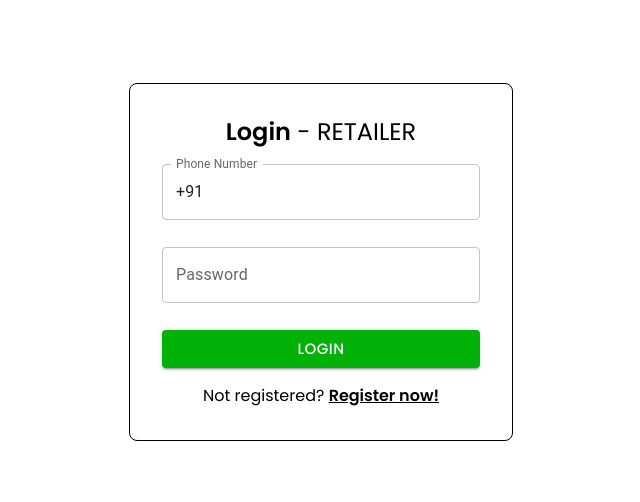
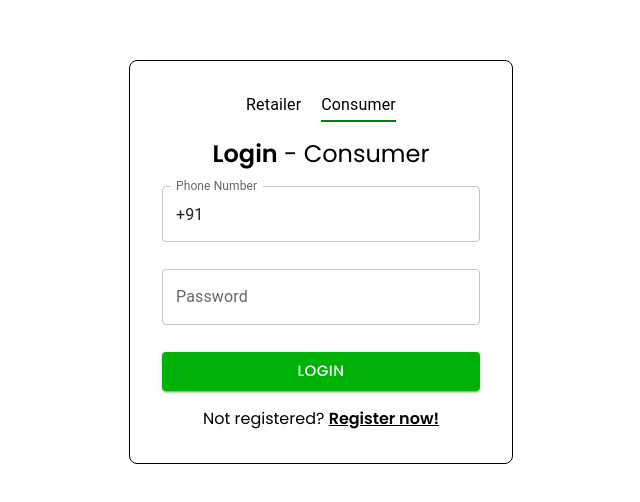
Before and after one commit to aakamshpm/CropChain, a React (Vite) app in the folder frontend/: page /login in a window 1280 px wide. Shown: the part 138-640 px from the top of the page, without its empty margins (319-959 px from the left). Built offline with nearby package versions, Linux system fonts and the light colour scheme; a web font is replaced by a local one.

Commit message:
created a radio for consumer or retailer selection

```diff
--- a/frontend/index.html
+++ b/frontend/index.html
@@ -2,7 +2,7 @@
 <html lang="en">
   <head>
     <meta charset="UTF-8" />
-    <link rel="icon" type="image/svg+xml" href="/vite.svg" />
+    <link rel="icon" type="image/svg+xml" href="/plant.png" />
     <meta name="viewport" content="width=device-width, initial-scale=1.0" />
     <title>CropChain</title>
   </head>
--- a/frontend/src/user/components/Navbar.jsx
+++ b/frontend/src/user/components/Navbar.jsx
@@ -4,15 +4,18 @@ import Person2OutlinedIcon from "@mui/icons-material/Person2Outlined";
 import ShoppingCartOutlinedIcon from "@mui/icons-material/ShoppingCartOutlined";
 import LogoutOutlinedIcon from "@mui/icons-material/LogoutOutlined";
 import { TextField } from "@mui/material";
+import { isUserAuthenticated } from "../utils/userAuth";
 
 const Navbar = () => {
+  const role = isUserAuthenticated();
+
   return (
     <div className="flex flex-col font-['Poppins']">
       <div className="flex justify-between px-20 py-5 items-center">
-        <div className="logo flex items-center justify-between">
+        <Link to="/" className="logo flex items-center justify-between">
           <img src="/plant.png" alt="logo" />
           <h1 className=" text-2xl font-semibold ml-1">CropChain</h1>
-        </div>
+        </Link>
 
         <div className="flex">
           <div className="border-y-[1px] border-s border-gray-500 rounded-s-lg px-4 py-1 flex items-center w-[25em]">
@@ -35,8 +38,22 @@ const Navbar = () => {
         </div>
 
         <div className="flex items-center">
-          <Person2OutlinedIcon sx={{ fontSize: 30 }} />
-          <p className="text-lg ">Profile</p>
+          {role ? (
+            <>
+              <Person2OutlinedIcon sx={{ fontSize: 30 }} />
+              <p className="text-lg ">
+                Profile <span>({role.toUpperCase()})</span>
+              </p>
+            </>
+          ) : (
+            <div>
+              <p className="flex">
+                <Link to="/login">Sign In</Link>
+                <span className="ml-1 mr-1">/</span>
+                <Link to="/register"> Sign Up</Link>
+              </p>
+            </div>
+          )}
         </div>
       </div>
 
--- a/frontend/src/user/pages/UserLogin.jsx
+++ b/frontend/src/user/pages/UserLogin.jsx
@@ -1,4 +1,4 @@
-import { useEffect } from "react";
+import { useEffect, useState } from "react";
 import { useDispatch, useSelector } from "react-redux";
 import { Link, useNavigate } from "react-router-dom";
 import { useSnackbar } from "notistack";
@@ -6,7 +6,14 @@ import { Formik, Form, ErrorMessage } from "formik";
 import * as Yup from "yup";
 import { isValidPhoneNumber } from "react-phone-number-input";
 import { retailerLogin } from "../utils/retailer/retailerActions";
-import { Box, Button, TextField, Typography } from "@mui/material";
+import {
+  Box,
+  Button,
+  FormControlLabel,
+  Radio,
+  RadioGroup,
+  TextField,
+} from "@mui/material";
 import { resetMessageState } from "../utils/userSlice";
 
 const UserLogin = () => {
@@ -18,6 +25,8 @@ const UserLogin = () => {
       ),
     password: Yup.string().required("Password is required"),
   });
+
+  const [selectedValue, setSelectedValue] = useState("Consumer");
 
   const { error, success } = useSelector((state) => state.user);
 
@@ -42,8 +51,51 @@ const UserLogin = () => {
   return (
     <div className="flex items-center justify-center h-screen font-['Poppins']">
       <div className="flex flex-col items-center justify-center p-8 border-[1px] w-[30%] border-black rounded-lg">
-        <h1 className="text-2xl">
-          <span className="font-semibold">Login</span> - RETAILER
+        <div>
+          <RadioGroup
+            sx={{
+              flexDirection: "row",
+              ".MuiFormControlLabel-root": {
+                position: "relative",
+                paddingBottom: "5px",
+                margin: "0 10px",
+              },
+              ".MuiFormControlLabel-root::after": {
+                content: '""',
+                position: "absolute",
+                bottom: "0",
+                left: "0",
+                right: "0",
+                height: "2px",
+                backgroundColor: "transparent",
+                transition: "background-color 0.3s ease",
+              },
+              ".MuiFormControlLabel-root[data-selected='true']::after": {
+                backgroundColor: "green", // Change the underline color for the selected option
+              },
+            }}
+            value={selectedValue}
+            onChange={(e) => setSelectedValue(e.target.value)}
+          >
+            {["Retailer", "Consumer"].map((label) => (
+              <FormControlLabel
+                key={label}
+                value={label}
+                control={
+                  <Radio
+                    sx={{
+                      display: "none", // Hide the default radio icon
+                    }}
+                  />
+                }
+                label={label}
+                data-selected={selectedValue === label}
+              />
+            ))}
+          </RadioGroup>
+        </div>
+        <h1 className="text-2xl mt-4">
+          <span className="font-semibold">Login</span> - {selectedValue}
         </h1>
         <Formik
           initialValues={{
@@ -52,7 +104,9 @@ const UserLogin = () => {
           }}
           validationSchema={validationSchema}
           onSubmit={(values, actions) => {
-            dispatch(retailerLogin(values));
+            selectedValue === "Retailer"
+              ? dispatch(retailerLogin(values))
+              : enqueueSnackbar("Not yet", { variant: "info" });
 
             actions.resetForm(false);
           }}
--- a/frontend/src/user/pages/UserRegister.jsx
+++ b/frontend/src/user/pages/UserRegister.jsx
@@ -1,4 +1,4 @@
-import { useEffect } from "react";
+import { useEffect, useState } from "react";
 import { useDispatch, useSelector } from "react-redux";
 import { Link, useNavigate } from "react-router-dom";
 import { useSnackbar } from "notistack";
@@ -9,7 +9,14 @@ import {
   retailerLogin,
   retailerRegister,
 } from "../utils/retailer/retailerActions";
-import { Box, Button, TextField, Typography } from "@mui/material";
+import {
+  Box,
+  Button,
+  FormControlLabel,
+  Radio,
+  RadioGroup,
+  TextField,
+} from "@mui/material";
 import { resetMessageState } from "../utils/userSlice";
 
 const UserRegister = () => {
@@ -25,6 +32,8 @@ const UserRegister = () => {
       .required("Confirm password is required")
       .oneOf([Yup.ref("password")], "Passwords must match"),
   });
+
+  const [selectedValue, setSelectedValue] = useState("Consumer");
 
   const { error, success } = useSelector((state) => state.user);
 
@@ -49,8 +58,51 @@ const UserRegister = () => {
   return (
     <div className="flex items-center justify-center h-screen font-['Poppins']">
       <div className="flex flex-col items-center justify-center p-8 border-[1px] w-[40%] border-black rounded-lg">
-        <h1 className="text-2xl">
-          <span className="font-semibold">Register</span> - RETAILER
+        <div>
+          <RadioGroup
+            sx={{
+              flexDirection: "row",
+              ".MuiFormControlLabel-root": {
+                position: "relative",
+                paddingBottom: "5px",
+                margin: "0 10px",
+              },
+              ".MuiFormControlLabel-root::after": {
+                content: '""',
+                position: "absolute",
+                bottom: "0",
+                left: "0",
+                right: "0",
+                height: "2px",
+                backgroundColor: "transparent",
+                transition: "background-color 0.3s ease",
+              },
+              ".MuiFormControlLabel-root[data-selected='true']::after": {
+                backgroundColor: "green", // Change the underline color for the selected option
+              },
+            }}
+            value={selectedValue}
+            onChange={(e) => setSelectedValue(e.target.value)}
+          >
+            {["Retailer", "Consumer"].map((label) => (
+              <FormControlLabel
+                key={label}
+                value={label}
+                control={
+                  <Radio
+                    sx={{
+                      display: "none", // Hide the default radio icon
+                    }}
+                  />
+                }
+                label={label}
+                data-selected={selectedValue === label}
+              />
+            ))}
+          </RadioGroup>
+        </div>
+        <h1 className="text-2xl mt-4">
+          <span className="font-semibold">Register</span> - {selectedValue}
         </h1>
         <Formik
           initialValues={{
@@ -61,7 +113,9 @@ const UserRegister = () => {
           }}
           validationSchema={validationSchema}
           onSubmit={(values, actions) => {
-            dispatch(retailerRegister(values));
+            selectedValue === "Retailer"
+              ? dispatch(retailerRegister(values))
+              : enqueueSnackbar("Not yet", { variant: "info" });
 
             actions.resetForm(false);
           }}
--- a/frontend/src/user/utils/userAuth.js
+++ b/frontend/src/user/utils/userAuth.js
@@ -2,7 +2,7 @@ export const isUserAuthenticated = () => {
   const token =
     localStorage.getItem("token") &&
     localStorage.getItem("role") === ("retailer" || "consumer")
-      ? localStorage.getItem("token")
+      ? localStorage.getItem("role")
       : null;
   return token;
 };
--- /dev/null
+++ b/frontend/src/user/utils/userServices.js
@@ -0,0 +1,19 @@
+import { createApi, fetchBaseQuery } from "@reduxjs/toolkit/query/react";
+
+export const userApi = createApi({
+  reducerPath: "userApi",
+  baseQuery: fetchBaseQuery({
+    baseUrl: "http://localhost:8000/",
+  }),
+  endpoints: (builder) => ({
+    getProducts: builder.query({
+      query: () => ({
+        url: "api/products/",
+        method: "GET",
+        credentials: "include",
+      }),
+    }),
+  }),
+});
+
+export const { useGetProductsQuery } = userApi;
```
